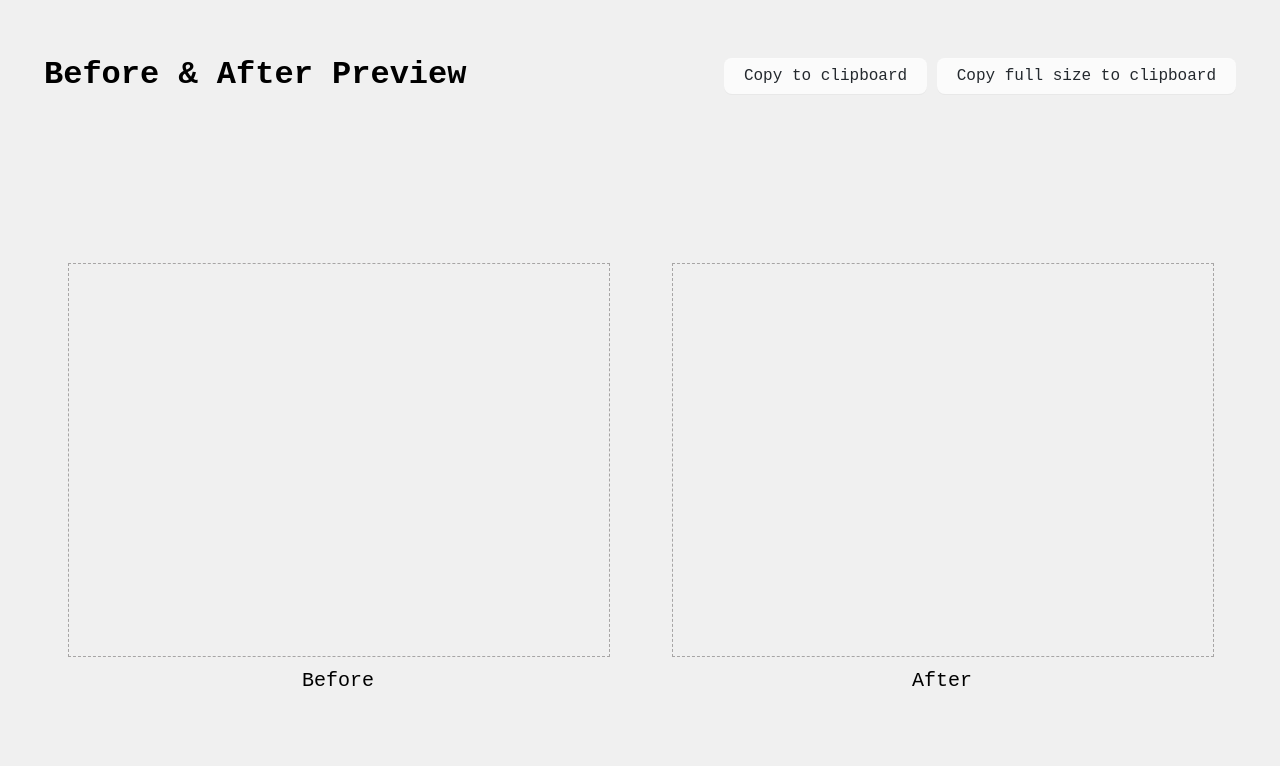
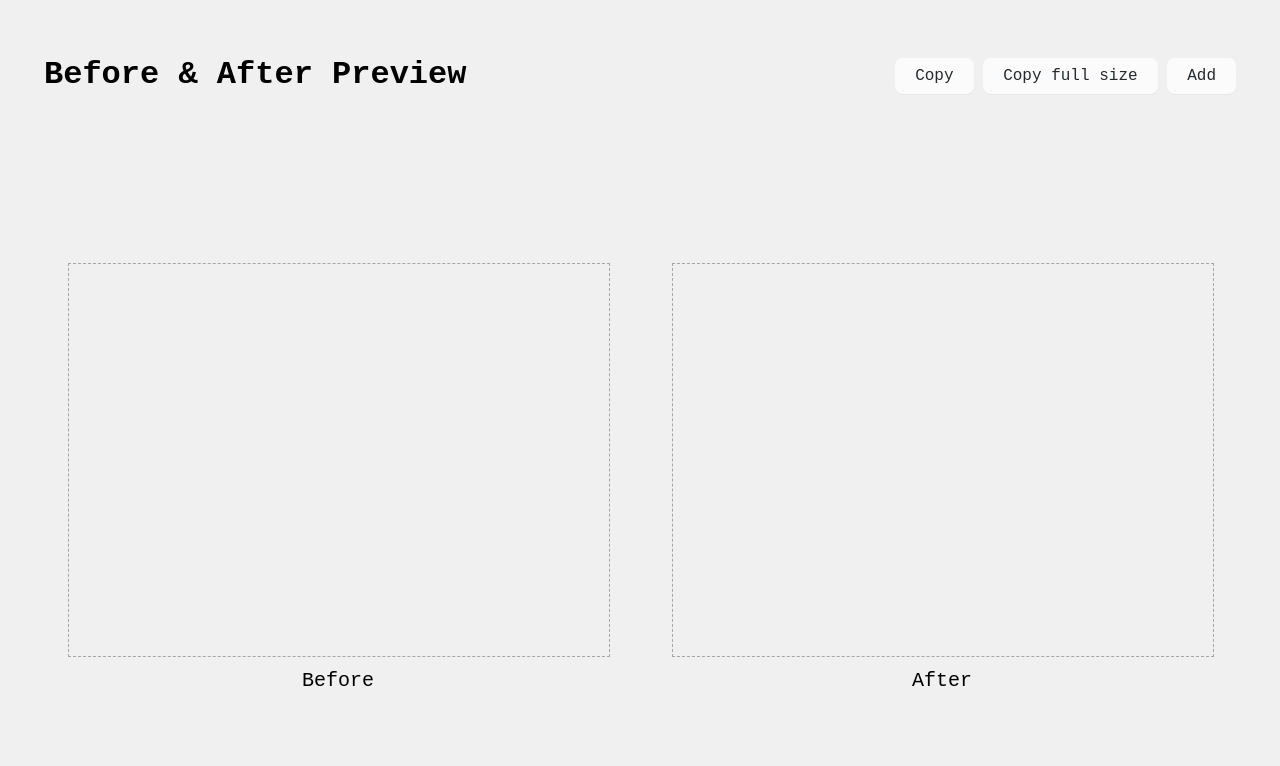
Before and after one commit to joonakeskitalo/before-after-screenshot, a plain HTML site: page index.html in a window 1280 px wide. Drawn offline with Linux system fonts and the light colour scheme.

Commit message:
feat: update button copy text

```diff
--- a/index.html
+++ b/index.html
@@ -26,10 +26,9 @@
         >
           <h1>Before & After Preview</h1>
           <div>
-            <button onclick="copyAsImage(false)">Copy to clipboard</button>
-            <button onclick="copyAsImage(true)">
-              Copy full size to clipboard
-            </button>
+            <button onclick="copyAsImage(false)">Copy</button>
+            <button onclick="copyAsImage(true)">Copy full size</button>
+            <button onclick="createCard()">Add</button>
           </div>
         </div>
 
```
